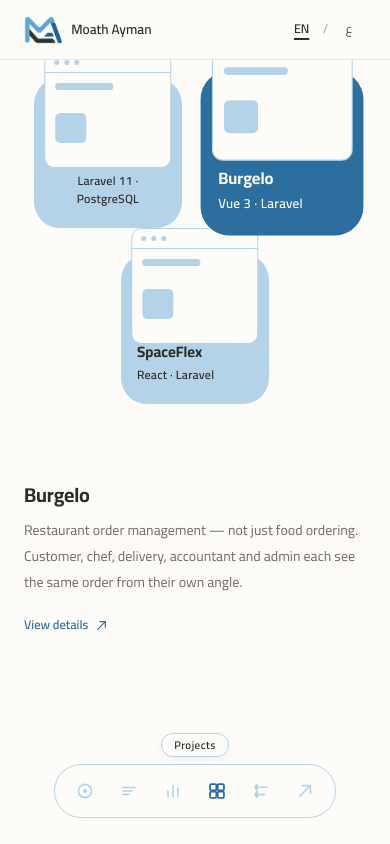
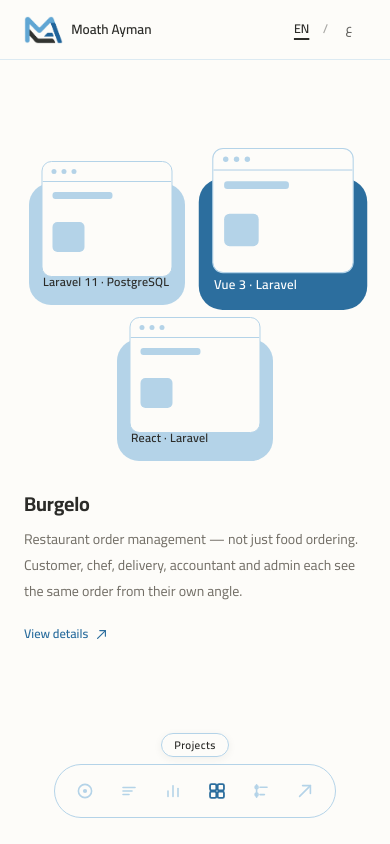
Before and after one commit to imoathayman/Portfolio, a Vue app: page /projects in a window 390 px wide. Built offline with nearby package versions, Linux system fonts and the light colour scheme.

Commit message:
Fix mobile header clearance and dimensions in Hero and Projects views

```diff
--- a/src/App.vue
+++ b/src/App.vue
@@ -43,7 +43,7 @@ function onTouchEnd(e) {
     if (document.body.classList.contains('detail-open')) return
     if (['INPUT', 'TEXTAREA', 'SELECT'].includes(e.target?.tagName)) return
 
-    const scrollable = e.target?.closest('.about, .skills, .experience, .contact')
+    const scrollable = e.target?.closest('.about, .skills, .experience, .contact, .projects')
     if (scrollable) {
       const atTop = scrollable.scrollTop <= 5
       const atBottom = scrollable.scrollTop + scrollable.clientHeight >= scrollable.scrollHeight - 5
--- a/src/views/HeroView.vue
+++ b/src/views/HeroView.vue
@@ -228,25 +228,42 @@ onBeforeUnmount(() => {
 
 @media (max-width: 900px) {
   .hero-content {
-    inset-inline-start: var(--gutter-mobile);
-    inset-inline-end: var(--gutter-mobile);
+    inset-inline: var(--gutter-mobile);
     max-width: none;
-    top: 22%;
+    top: var(--pad-block-mobile);
+    transform: none;
+  }
+  .hero-headline {
+    font-size: clamp(28px, 7.8vw, 38px);
+  }
+  .hero-role {
+    margin-top: 14px;
+    font-size: 16.5px;
+    line-height: 1.7;
+    min-height: 1.7em;
+  }
+  .hero-cta {
+    margin-top: 22px;
+    gap: 12px;
+  }
+  .btn {
+    padding: 11px 22px;
+    font-size: 14.5px;
   }
   .hero-field {
-    width: 96vw;
-    height: 70vh;
+    width: 92vw;
+    height: 60vh;
     bottom: -14vh;
-    inset-inline-end: -24vw;
+    inset-inline-end: -22vw;
   }
   .hero-field-soft,
   .hero-ring {
     display: none;
   }
   .hero-photo {
-    height: 40vh;
-    max-height: 380px;
-    inset-inline-end: -8vw;
+    height: 38vh;
+    max-height: 350px;
+    inset-inline-end: -4vw;
     pointer-events: none;
   }
 }
@@ -268,4 +285,10 @@ onBeforeUnmount(() => {
   font-size: clamp(34px, 4.2vw, 58px);
   line-height: 1.34;
 }
+@media (max-width: 900px) {
+  [dir='rtl'] .hero-headline {
+    font-size: clamp(26px, 7.2vw, 36px);
+    line-height: 1.34;
+  }
+}
 </style>
--- a/src/views/ProjectsView.vue
+++ b/src/views/ProjectsView.vue
@@ -511,25 +511,51 @@ onBeforeUnmount(() => {
 }
 
 @media (max-width: 900px) {
+  .projects {
+    overflow-y: auto;
+    overflow-x: hidden;
+    -webkit-overflow-scrolling: touch;
+  }
+  .pr-wrap {
+    position: relative;
+    inset: auto;
+    min-height: 100%;
+    padding-inline: var(--gutter-mobile);
+    padding-block: var(--pad-block-mobile) var(--dock-clearance);
+  }
+  .pr-stage {
+    gap: 28px;
+    width: 100%;
+  }
   .pr-row {
     flex-wrap: wrap;
     justify-content: center;
-    gap: 26px;
+    row-gap: 34px;
+    column-gap: 20px;
+    padding-top: 30px;
   }
   .pr-tile {
-    width: 38vw;
-    height: 150px;
+    width: min(40vw, 168px);
+    height: 122px;
+    padding: 0 14px 14px;
+    border-radius: 22px;
   }
   .pr-tile.act {
-    transform: scale(1.1);
+    transform: scale(1.08);
+  }
+  .pr-tile :deep(.pr-shot) {
+    top: -22px;
+    width: 84%;
+  }
+  .pr-tile.act :deep(.pr-shot) {
+    top: -28px;
   }
   .pr-active {
-    /* was 88vw → 21.6px gutters, out of step with the 24px used everywhere else */
-    width: calc(100vw - 2 * var(--gutter-mobile));
+    width: 100%;
   }
-  .pr-wrap {
-    /* keep the centred stage clear of the fixed dock */
-    padding-block-end: var(--dock-clearance);
+  .pr-detail {
+    position: fixed;
+    inset: 0;
   }
   .pr-half {
     width: 100%;
```
